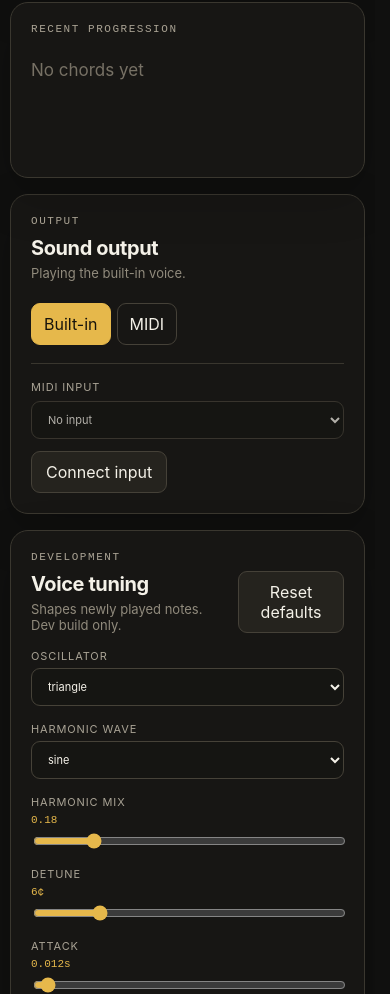
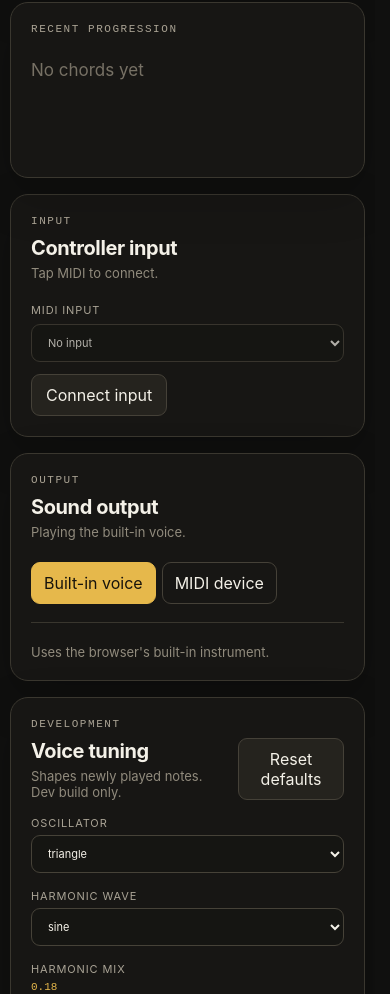
Before and after one commit to curist/of-chords, a website built with Vite: page index.html in a window 390 px wide. Shown: the part 1323-2317 px from the top of the page. Built offline with nearby package versions, Linux system fonts and the light colour scheme.

Commit message:
refactor: clarify MIDI input and output routing

```diff
--- a/src/styles.css
+++ b/src/styles.css
@@ -44,13 +44,15 @@ kbd { display: inline-grid; place-items: center; min-width: 28px; min-height: 27
 .sounding-chord small { display: block; margin-top: 5px; color: #777165; font-size: 10px; }
 .progression { padding-top: 13px; font-size: 17px; line-height: 1.6; }
 .roman-line { color: #e6b84b; font: 400 13px/1.6 ui-monospace, monospace; }
+.input-panel { padding: 20px; margin-bottom: 16px; }
+.input-head { display: grid; grid-template-columns: minmax(220px, 1fr) minmax(320px, 1.5fr); align-items: end; gap: 22px; }
+.input-head p:last-child, .output-builtin p, .output-head p:last-child { margin: 5px 0 0; color: #918b7d; font-size: 13px; }
 .output-panel { display: grid; gap: 18px; padding: 20px; }
 .output-head { display: grid; grid-template-columns: 1fr auto auto; align-items: center; gap: 22px; }
-.output-head p:last-child { margin: 5px 0 0; color: #918b7d; font-size: 13px; }
+.output-builtin { padding-top: 16px; border-top: 1px solid #39362e; }
 .output-midi { display: grid; gap: 18px; padding-top: 16px; border-top: 1px solid #39362e; }
 [data-output-panel][hidden] { display: none; }
-.midi-device-controls { display: grid; grid-template-columns: repeat(2, minmax(250px, 1fr)) auto; align-items: end; gap: 22px; }
-.midi-device-controls[data-output-mode="builtin"] { grid-template-columns: 1fr; }
+.midi-device-controls { display: grid; grid-template-columns: minmax(250px, 1fr) auto; align-items: end; gap: 22px; }
 .midi-device-controls > label, .midi-device-controls select { width: 100%; }
 .output-input-controls { display: flex; align-items: end; flex-wrap: wrap; gap: 12px; }
 .output-input-controls label { flex: 1 1 250px; margin: 0; }
@@ -66,8 +68,10 @@ kbd { display: inline-grid; place-items: center; min-width: 28px; min-height: 27
 .program-controls button span { line-height: 1; }
 .program-controls button kbd { min-width: 20px; min-height: 20px; padding: 1px 4px; font-size: 9px; }
 .status-pill { display: flex; align-items: center; gap: 9px; padding: 9px 13px; border: 1px solid #3f3b32; border-radius: 999px; color: #aaa394; font-size: 12px; }
+.status-pill[hidden] { display: none; }
 .status-pill span { width: 8px; height: 8px; border-radius: 50%; background: #706a5f; }
 .status-pill[data-status="ready"] span { background: #83c36c; box-shadow: 0 0 9px #83c36c; }
+.status-pill[data-status="disconnected"] span, .status-pill[data-status="suspended"] span { background: #e6b84b; box-shadow: 0 0 9px rgba(230,184,75,.55); }
 .controller-toast { position: fixed; z-index: 10; top: 18px; left: 50%; display: flex; align-items: center; gap: 9px; padding: 11px 16px; border: 1px solid #514b3d; border-radius: 999px; background: #25231e; box-shadow: 0 12px 32px rgba(0,0,0,.35); color: #f4f1e8; font-size: 13px; transform: translateX(-50%); }
 .controller-toast[hidden] { display: none; }
 .controller-toast span { width: 8px; height: 8px; border-radius: 50%; background: #e6b84b; box-shadow: 0 0 9px #e6b84b; }
@@ -88,9 +92,9 @@ kbd { display: inline-grid; place-items: center; min-width: 28px; min-height: 27
   .setup > div:not(:last-child) { padding-bottom: 16px; border-right: 0; border-bottom: 1px solid #343129; }
   .chord-grid { grid-template-columns: repeat(4, 1fr); }
   .readout-grid { grid-template-columns: 1fr; }
+  .input-head { grid-template-columns: 1fr; }
   .output-head { grid-template-columns: 1fr; }
   .midi-device-controls { grid-template-columns: 1fr; }
-  .midi-device-controls[data-output-mode="builtin"] { grid-template-columns: 1fr; }
   .output-input-controls label, .midi-device-controls select { width: 100%; }
   .program-controls { grid-template-columns: 64px minmax(110px, 1fr) 64px; }
 }
--- a/src/ui/app.ts
+++ b/src/ui/app.ts
@@ -133,6 +133,7 @@ export class App {
         <header class="hero">
           <p class="eyebrow">Of Chords</p>
           <div class="header-statuses">
+            <div class="status-pill" id="input-status-pill" hidden><span></span><b></b></div>
             <div class="status-pill" id="output-status-pill"><span></span><b>Built-in voice</b></div>
           </div>
         </header>
@@ -180,23 +181,32 @@ export class App {
           </article>
         </section>
 
+        <section class="panel input-panel" aria-labelledby="input-heading">
+          <div class="input-head">
+            <div><p class="section-label">Input</p><h2 id="input-heading">Controller input</h2><p id="midi-input-message"></p></div>
+            <div class="output-input-controls">
+              <label>MIDI Input<select id="midi-input"><option value="">No input</option></select></label>
+              <button id="midi-input-action" type="button">Connect input</button>
+            </div>
+          </div>
+        </section>
+
         <section class="panel output-panel" aria-labelledby="output-heading">
           <div class="output-head">
             <div><p class="section-label">Output</p><h2 id="output-heading">Sound output</h2><p id="output-message"></p></div>
             <div class="segmented" id="output-mode" aria-label="Sound output">
-              <button data-output="builtin">Built-in</button><button data-output="midi">MIDI</button>
+              <button data-output="builtin">Built-in voice</button><button data-output="midi">MIDI device</button>
             </div>
             <button id="panic" class="panic" data-output-panel="midi">Panic · All Notes Off</button>
           </div>
 
-          <div class="output-midi">
+          <div class="output-builtin" data-output-panel="builtin">
+            <p>Uses the browser's built-in instrument.</p>
+          </div>
+          <div class="output-midi" data-output-panel="midi">
             <div class="midi-device-controls">
-              <div class="output-input-controls">
-                <label>MIDI Input<select id="midi-input"><option value="">No input</option></select></label>
-                <button id="midi-input-action" type="button">Connect input</button>
-              </div>
-              <label data-output-panel="midi">MIDI Output<select id="midi-output"><option value="">No output selected</option></select></label>
-              <div class="program-controls" data-output-panel="midi">
+              <label>MIDI Output<select id="midi-output"><option value="">No output selected</option></select></label>
+              <div class="program-controls">
                 <button id="previous-program" aria-label="Previous MIDI program"><span>←</span><kbd>[</kbd></button>
                 <label>Program<input id="program-input" type="number" min="1" max="128" placeholder="—"></label>
                 <button id="next-program" aria-label="Next MIDI program"><span>→</span><kbd>]</kbd></button>
@@ -377,11 +387,21 @@ export class App {
     action.hidden = snapshot.status === 'ready' || snapshot.status === 'disconnected'
       || snapshot.status === 'requesting' || snapshot.status === 'unsupported';
     action.textContent = snapshot.status === 'suspended' ? 'Resume input' : 'Connect input';
+
+    this.root.querySelector<HTMLElement>('#midi-input-message')!.textContent = snapshot.message;
+    const pill = this.root.querySelector<HTMLElement>('#input-status-pill')!;
+    const attached = snapshot.inputs.find((input) => input.id === snapshot.attachedInputId);
+    pill.hidden = snapshot.preferredInputId === null && snapshot.attachedInputId === null;
+    pill.dataset.status = snapshot.status;
+    pill.querySelector('b')!.textContent = snapshot.status === 'suspended'
+      ? 'MIDI In suspended'
+      : snapshot.status === 'disconnected'
+        ? 'MIDI In disconnected'
+        : attached ? `MIDI In · ${attached.name}` : 'MIDI In';
   }
 
   #renderOutput(snapshot: OutputSnapshot): void {
     this.#mode = snapshot.mode;
-    this.root.querySelector<HTMLElement>('.midi-device-controls')!.dataset.outputMode = snapshot.mode;
     this.root.querySelectorAll<HTMLButtonElement>('[data-output]').forEach((button) => {
       button.classList.toggle('selected', button.dataset.output === snapshot.mode);
     });
@@ -405,10 +425,11 @@ export class App {
       return;
     }
     const midi = this.#latestMidi;
+    const selected = midi?.outputs.find((output) => output.id === midi.selectedOutputId);
     pill.dataset.status = midi?.status ?? 'idle';
-    pill.querySelector('b')!.textContent = midi?.selectedOutputId
-      ? 'MIDI connected'
-      : midi?.status === 'ready' ? 'MIDI ready' : midi?.status ?? 'MIDI';
+    pill.querySelector('b')!.textContent = selected
+      ? `MIDI Out · ${selected.name}`
+      : midi?.status === 'ready' ? 'MIDI Out ready' : 'MIDI Out';
     message.textContent = midi?.message ?? 'Requesting MIDI access…';
   }
 
```
Also changed, not shown: src/ui/app.test.ts (+50 -8 lines).
